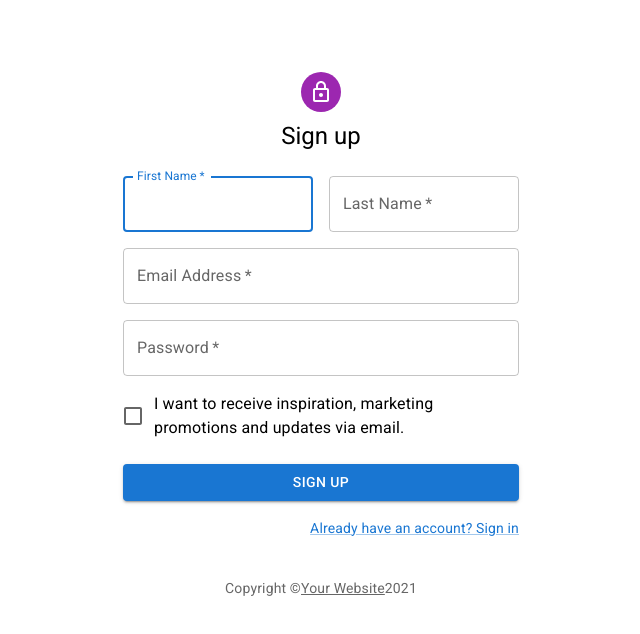
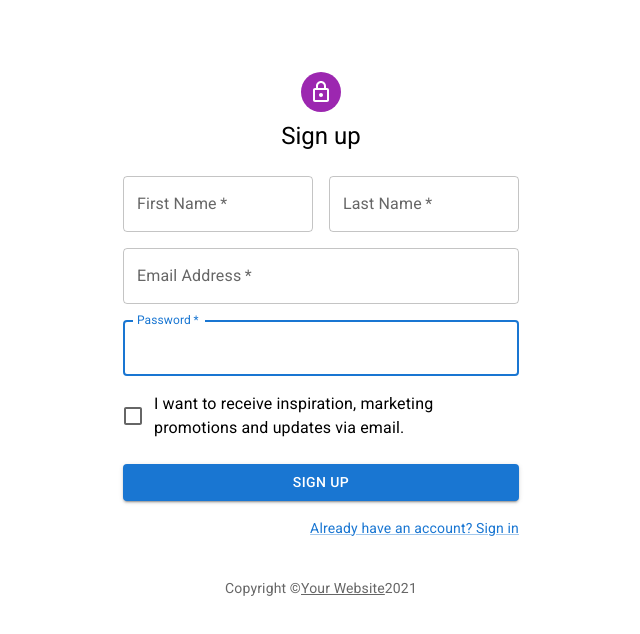
Before and after one commit to nicholas570/classic-models-client, a React (Create React App) app: page / in a window 1280 px wide. Both pictures are taken after typing "Sample", "Sample123" into the empty fields and a click on the button "Don't have an account? Sign Up". Shown: the top 634 px of the page, without its empty margins (319-959 px from the left). Built offline with nearby package versions, Linux system fonts and the light colour scheme.

Commit message:
wip: register form errors

```diff
--- a/src/components/features/register/Register.tsx
+++ b/src/components/features/register/Register.tsx
@@ -1,16 +1,22 @@
 import React, { ChangeEvent, SyntheticEvent, useContext } from 'react';
-import { useActor } from '@xstate/react';
+import { useActor, useSelector } from '@xstate/react';
 import { Container, Box, Avatar, Typography, Grid, TextField, FormControlLabel, Checkbox, Button, Link } from '@mui/material';
 import LoadingButton from '@mui/lab/LoadingButton';
 import LockOutlinedIcon from '@mui/icons-material/LockOutlined';
 import { Copyright } from '../copyright/Copyright';
 import { AuthenticationContext } from '../../contexts/authentication/AuthenticationProvider';
 import { FormEvent } from '../../../domain/form/definition/FormEvents';
+import { emailErrorSelector, firstNameErrorSelector, lastNameErrorSelector, passwordErrorSelector } from './Selectors';
 
 export const Register = () => {
   const { registerService, authService } = useContext(AuthenticationContext);
 
   const [state, sendToService] = useActor(registerService);
+
+  const firstNameErrorMessage = useSelector(registerService, firstNameErrorSelector);
+  const lastNameErrorMessage = useSelector(registerService, lastNameErrorSelector);
+  const emailErrorMessage = useSelector(registerService, emailErrorSelector);
+  const passwordErrorMessage = useSelector(registerService, passwordErrorSelector);
 
   const handleChange = (event: ChangeEvent<HTMLInputElement | HTMLTextAreaElement>) => {
     sendToService({ type: FormEvent.UpdateForm, formData: { [event.target.name]: event.target.value } });
@@ -41,7 +47,7 @@ export const Register = () => {
           <Grid container spacing={2}>
             <Grid item xs={12} sm={6}>
               <TextField
-                autoComplete="given-name"
+                inputProps={{ autoComplete: 'off' }}
                 name="firstName"
                 required
                 fullWidth
@@ -49,40 +55,51 @@ export const Register = () => {
                 label="First Name"
                 autoFocus
                 onChange={(event) => handleChange(event)}
+                helperText={firstNameErrorMessage}
+                error={!!firstNameErrorMessage}
               />
             </Grid>
             <Grid item xs={12} sm={6}>
               <TextField
+                inputProps={{ autoComplete: 'off' }}
+                name="lastName"
                 required
                 fullWidth
                 id="lastName"
                 label="Last Name"
-                name="lastName"
-                autoComplete="family-name"
+                autoFocus
                 onChange={(event) => handleChange(event)}
+                helperText={lastNameErrorMessage}
+                error={!!lastNameErrorMessage}
               />
             </Grid>
             <Grid item xs={12}>
               <TextField
+                inputProps={{ autoComplete: 'off' }}
                 required
                 fullWidth
                 id="email"
                 label="Email Address"
                 name="email"
-                autoComplete="email"
+                autoFocus
                 onChange={(event) => handleChange(event)}
+                helperText={emailErrorMessage}
+                error={!!emailErrorMessage}
               />
             </Grid>
             <Grid item xs={12}>
               <TextField
+                inputProps={{ autoComplete: 'off' }}
                 required
                 fullWidth
                 name="password"
                 label="Password"
                 type="password"
                 id="password"
-                autoComplete="new-password"
+                autoFocus
                 onChange={(event) => handleChange(event)}
+                helperText={passwordErrorMessage}
+                error={!!passwordErrorMessage}
               />
             </Grid>
             <Grid item xs={12}>
--- /dev/null
+++ b/src/components/features/register/Selectors.ts
@@ -0,0 +1,8 @@
+import { FormStates } from '../../../domain/form/definition/FormSchema';
+import { RegisterState } from '../../../domain/register/machine/RegisterMachine';
+
+export const firstNameErrorSelector = (state: RegisterState) => state.context.errors?.firstName;
+export const lastNameErrorSelector = (state: RegisterState) => state.context.errors?.lastName;
+export const emailErrorSelector = (state: RegisterState) => state.context.errors?.email;
+export const passwordErrorSelector = (state: RegisterState) => state.context.errors?.password;
+export const invalidCredentialsErrorSelector = (state: RegisterState) => state.context.errors?.invalidCredentials;
--- a/src/domain/register/machine/RegisterMachineOptions.ts
+++ b/src/domain/register/machine/RegisterMachineOptions.ts
@@ -1,8 +1,8 @@
 import { get, isEmpty, values, every } from 'lodash';
 import { assign, DoneEventObject } from 'xstate';
-import { FormEvents } from '../../form/definition/FormEvents';
+import { FormEvents, FormUpdateEvent } from '../../form/definition/FormEvents';
 import { FormMachineOptions } from '../../form/machine/FormMachineOptions';
-import { RegisterContext } from '../definition/RegisterContext';
+import { RegisterContext, RegisterErrors } from '../definition/RegisterContext';
 
 const isComplete = (context: RegisterContext): boolean => {
   const contextValues = values(context);
@@ -26,24 +26,46 @@ export const RegisterOptions: FormMachineOptions<RegisterContext> = {
     }
   },
   actions: {
-    updateIncomplete: assign((context: RegisterContext, event: FormEvents) => context),
-    onBlock: assign((context: RegisterContext, event: FormEvents) => context),
-    onValidated: assign((context: RegisterContext, event: FormEvents) => context),
-    onFormError: assign((context: RegisterContext, event: FormEvents) => {
+    updateIncomplete: assign((context: RegisterContext, event: FormEvents) => {
+      const errors: RegisterErrors = {};
       const firstName = get(event, 'formData.firstName', context.firstName);
       const lastName = get(event, 'formData.lastName', context.lastName);
       const password = get(event, 'formData.password', context.password);
       const email = get(event, 'formData.email', context.email);
+      if (isEmpty(firstName)) {
+        errors.firstName = 'Fill-in your first name';
+      }
+      if (isEmpty(lastName)) {
+        errors.lastName = 'Fill-in your last name';
+      }
+      if (isEmpty(email)) {
+        errors.email = 'Fill-in your email';
+      }
+      if (isEmpty(password)) {
+        errors.password = 'Fill-in your Password';
+      } else if (password.length < 6) {
+        errors.password = 'Password is too short :)';
+      }
       return {
-        ...context
+        ...context,
+        errors
       };
     }),
     onUpdate: assign((context: RegisterContext, event: FormEvents) => {
+      const { formData } = event as FormUpdateEvent;
       return {
         ...context,
-        ...get(event, 'formData')
+        ...formData,
+        errors: undefined
       };
-    })
+    }),
+    onFormError: assign({
+      errors: (context) => {
+        return { invalidCredentials: 'Invalid credentials' };
+      }
+    }),
+    onBlock: assign((context: RegisterContext, event: FormEvents) => context),
+    onValidated: assign((context: RegisterContext, event: FormEvents) => context)
   },
   activities: {},
   delays: {}
```
Also changed, not shown: src/domain/register/definition/RegisterContext.ts (+7 -1 lines), src/domain/register/machine/RegisterMachine.ts (+12 -0 lines).
